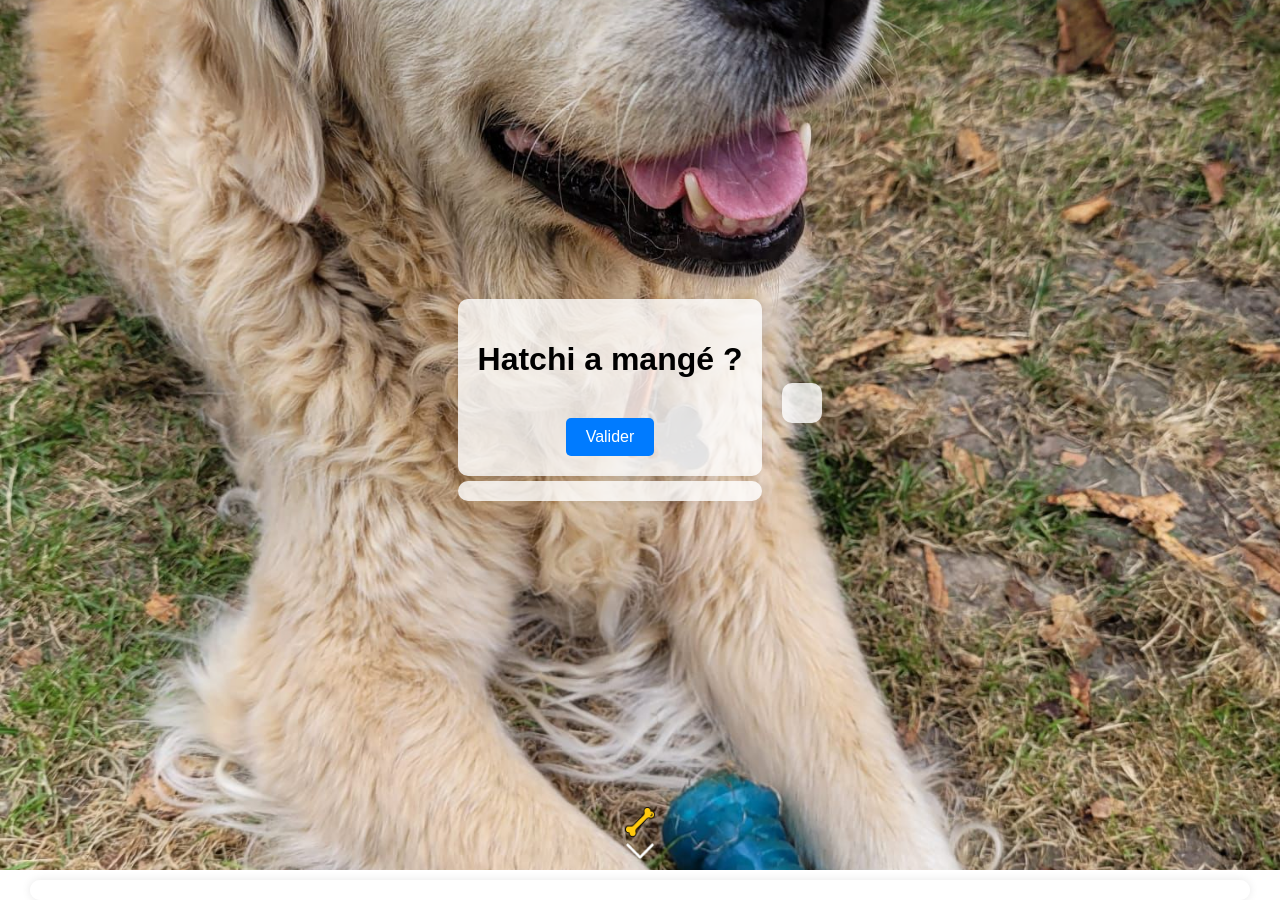
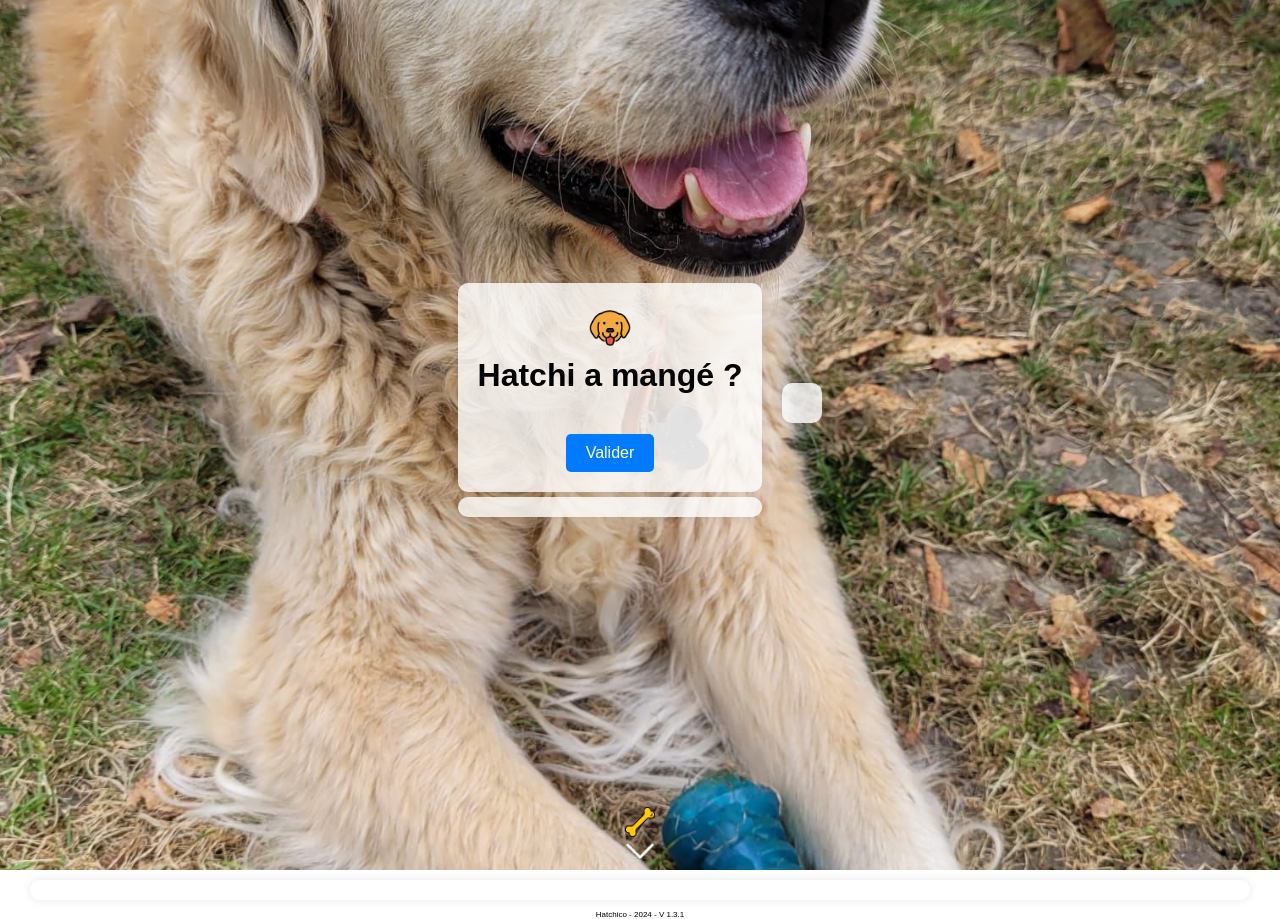
Before and after one commit to Ma2t-Br/hatchico, a plain HTML site: page index.html in a window 1280 px wide. Drawn offline with Linux system fonts and the light colour scheme; no server answers.

Commit message:
Version 1.3.1 Animated Dog

```diff
--- /dev/null
+++ b/css/animatedDog.css
@@ -0,0 +1,17 @@
+.dog-head {
+    z-index: 100;
+    -webkit-animation: head-move 1s ease-in-out infinite;
+}
+
+.dog-head img {
+    width: 50px;
+    height: auto;
+}
+
+/* ANIMATIONS ---------------------------------------------------------*/
+
+@-webkit-keyframes head-move {
+    50% {
+        -webkit-transform: rotate(-3deg);
+    }
+}
--- a/css/base.css
+++ b/css/base.css
@@ -22,7 +22,7 @@ body, html {
 }
 
 h1 {
-    margin-bottom: 20px;
+    margin: 0px 0px 20px 0px;
 }
 
 button {
--- a/css/layout.css
+++ b/css/layout.css
@@ -42,3 +42,8 @@
     max-height: 300px;
     overflow-y: auto;
 }
+
+.version {
+    text-align: center;
+    font-size: 8px;
+}
--- a/css/style.css
+++ b/css/style.css
@@ -5,3 +5,4 @@
 @import url('modals.css');
 @import url('history.css');
 @import url('responsive.css');
+@import url('animatedDog.css');
--- a/index.html
+++ b/index.html
@@ -11,6 +11,7 @@
         <div>
             <div id="date"></div>
             <div class="form-box">
+                <div class="dog-head"><img src="Img/dog-head.png"></div>
                 <h1 id="title">Hatchi a mangé ?</h1>
                 <form id="mealForm">
                     <input id="matin" type="radio" class="meal" name="meal" value="matin">
@@ -48,6 +49,7 @@
         <div id="historyContainer" class="card history-container"></div>
     </div>
     <div id="pointsCounter" class="card"></div>
+    <p class="version">Hatchico - 2024 - V 1.3.1</p>
     <script src="script.js" type="module"></script>
 </body>
 </html>
```
Also changed, not shown: Img/dog-head.png (added).
